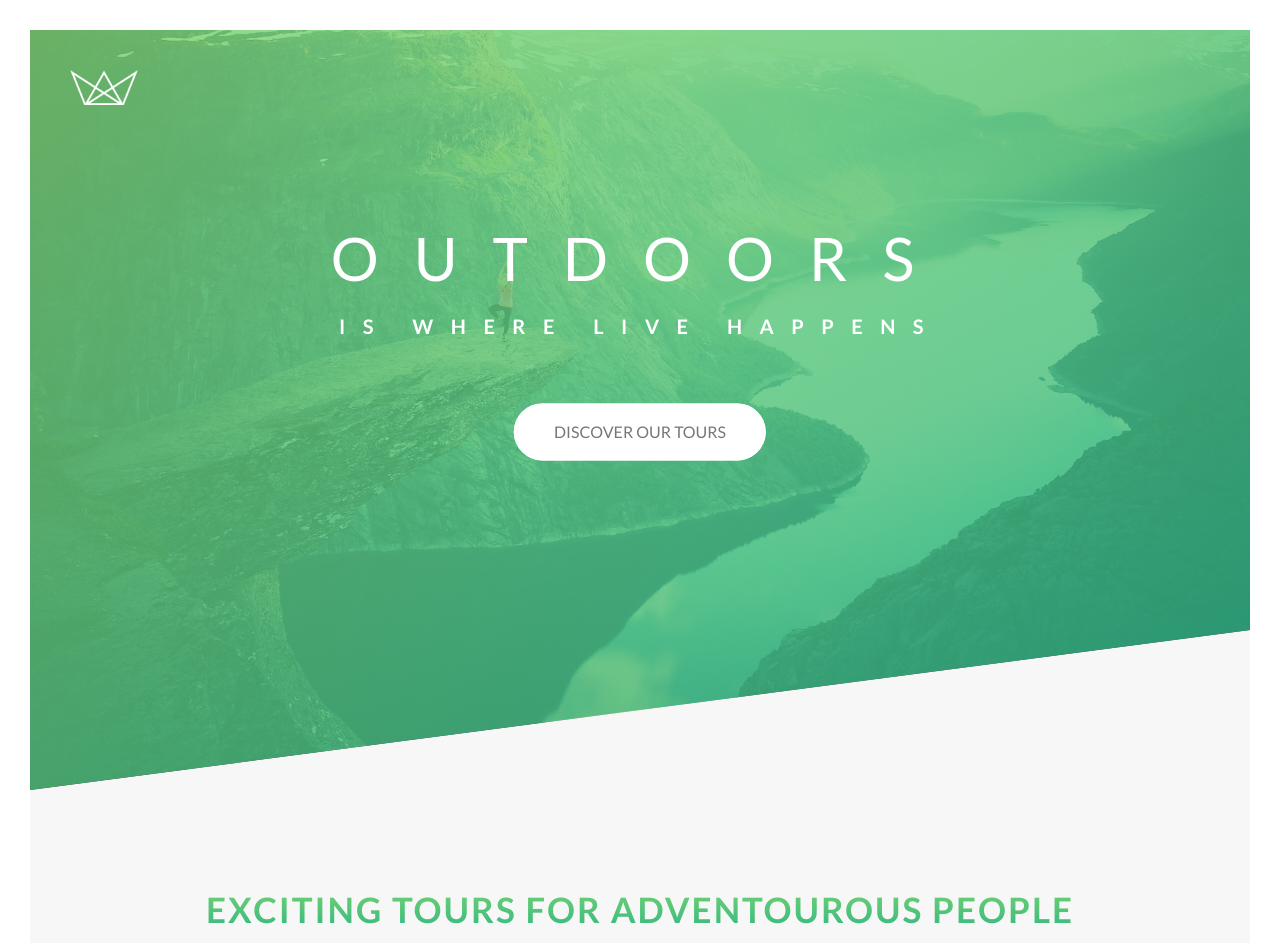
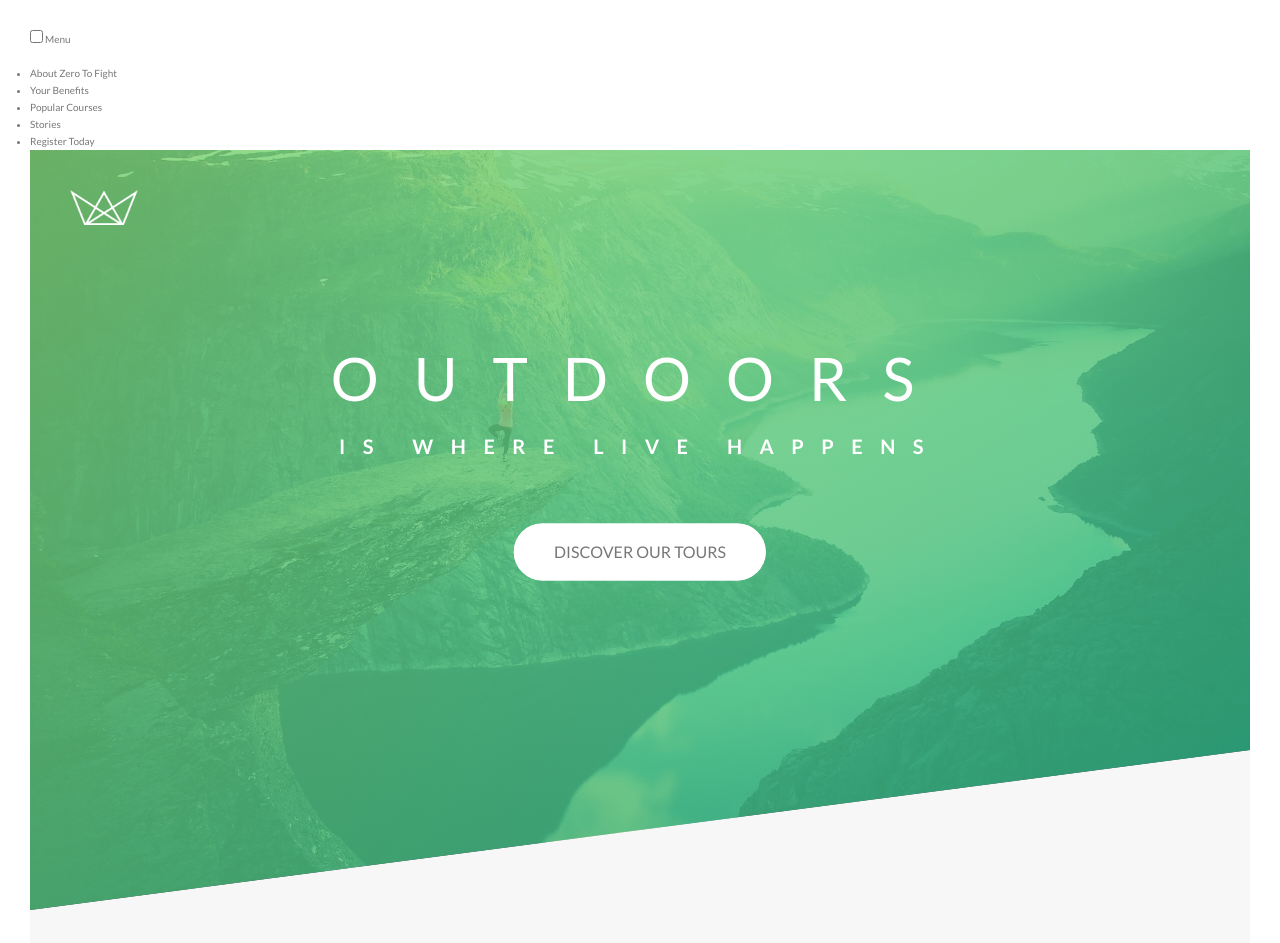
Before and after one commit to kimura-dev/Adventure_Site, a website: page starter/index.html in a window 1280 px wide. Shown: the top 943 px of the page. Drawn offline with Linux system fonts and the light colour scheme.

Commit message:
added navigation markup

```diff
--- a/starter/index.html
+++ b/starter/index.html
@@ -13,6 +13,23 @@
         <title>Natours | Exciting tours for adventurous people</title>
     </head>
     <body>
+        <div class="navigation">
+            <input type="checkbox" class="navigation__checkbox" id="navi-toggle">
+
+            <label for="navi-toggle" class="navigation__button">Menu</label>
+
+            <div class="navigation__background">&nbsp;</div>
+
+            <nav class="navigation__nav">
+                <ul class="navigation__list">
+                    <li class="naviagtion__item"><a href="#" class="navigation__link"></a>About Zero To Fight</li>
+                    <li class="naviagtion__item"><a href="#" class="navigation__link"></a>Your Benefits</li>
+                    <li class="naviagtion__item"><a href="#" class="navigation__link"></a>Popular Courses</li>
+                    <li class="naviagtion__item"><a href="#" class="navigation__link"></a>Stories</li>
+                    <li class="naviagtion__item"><a href="#" class="navigation__link"></a>Register Today</li>
+                </ul>
+            </nav>
+        </div>
         <header class="header">
             <div class="header__logo-box">
                 <img src="img/logo-white.png" alt="logo" class="header__logo">
```
